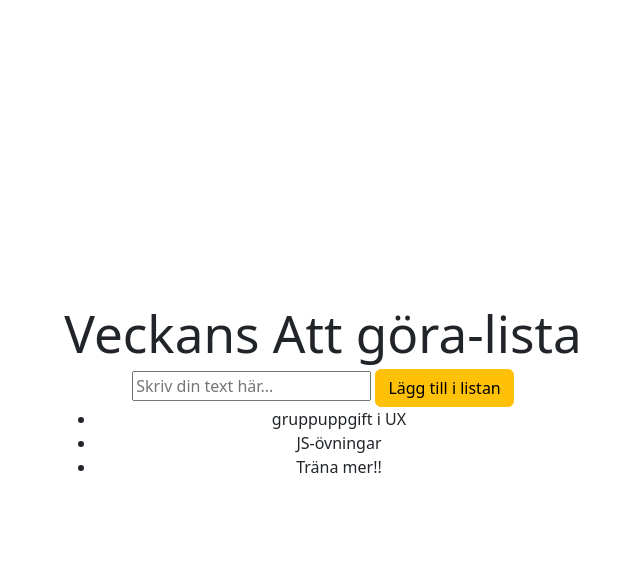
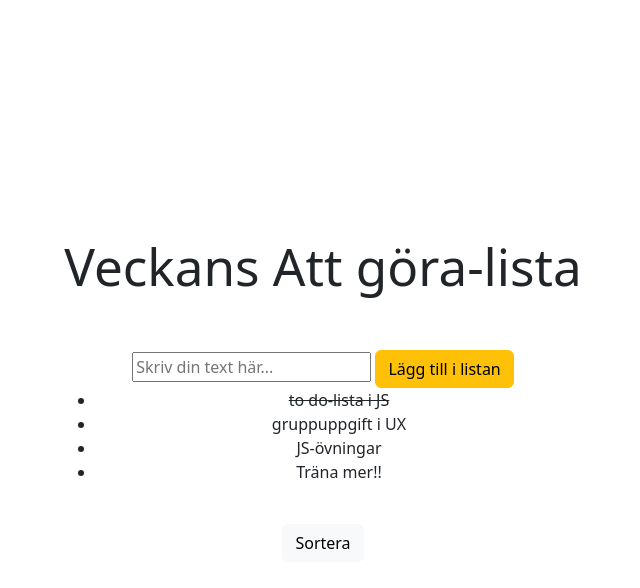
Before and after one commit to emmariklund/the-todos, a website built with Vite: page index.html in a window 1280 px wide. Both pictures are taken after a click on the item "to do-lista i JS". Shown: the whole page, without its empty margins (317-957 px from the left). Built offline with nearby package versions, Linux system fonts and the light colour scheme.

Commit message:
made it possible to mark and un-mark a to do, so when clicked the text will get a line-through text-decoration

```diff
--- a/index.html
+++ b/index.html
@@ -15,6 +15,7 @@
   <body>
     <div id="app">
       <h1>Veckans Att göra-lista</h1>
+      <br /><br />
       <div id="textInput">
         <form id="writeList">
           <input type="text" id="myInput" placeholder="Skriv din text här..." />
@@ -24,6 +25,8 @@
         </form>
       </div>
       <ul id="toDoList"></ul>
+      <br />
+      <button class="btn btn-light">Sortera</button>
     </div>
     <script type="module" src="/src/main.js"></script>
   </body>
--- a/src/todo.js
+++ b/src/todo.js
@@ -1,7 +1,9 @@
 export class Todo {
-    text;
+  text;
+  done;
 
-    constructor(text) {
-        this.text = text;
-    }
+  constructor(text) {
+    this.text = text;
+    this.done = false;
+  }
 }
--- a/src/utils.js
+++ b/src/utils.js
@@ -7,11 +7,15 @@ export const createHtml = (myList) => {
     console.log(todo);
 
     const li = document.createElement("li");
-
     li.className = "listItem";
     li.innerHTML = todo.text;
+
+    if (todo.done) {
+      li.style.textDecoration = "line-through";
+    }
+
     li.addEventListener("click", () => {
-      myList.splice(i, 1);
+      todo.done = !todo.done;
       localStorage.setItem("ToDo", JSON.stringify(myList));
       createHtml(myList);
     });
```
